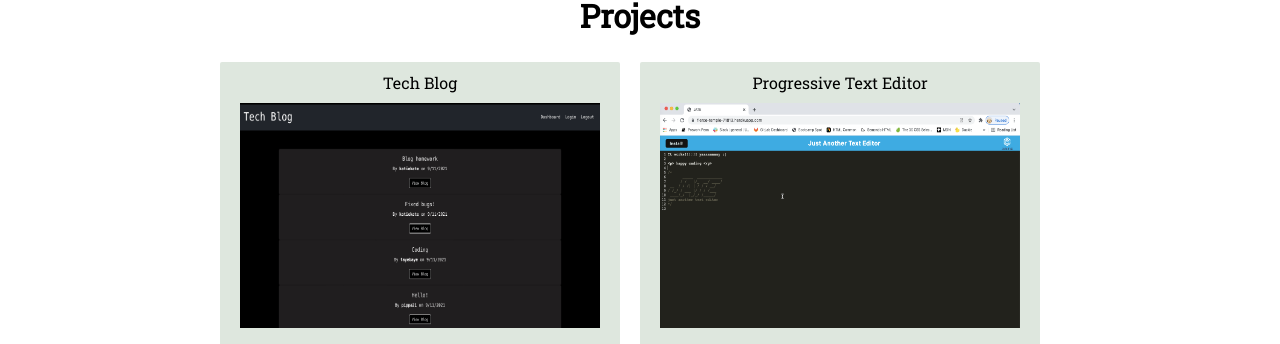
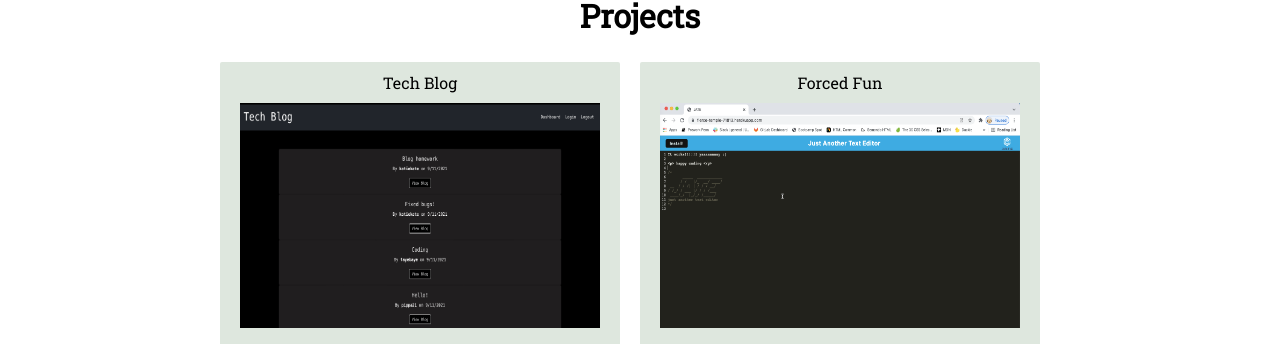
Before and after one commit to ktmac21/react-portfolio, a React (Create React App) app in the folder Main/: page /projects in a window 1280 px wide. Shown: the part 456-800 px from the top of the page. Built offline with nearby package versions, Linux system fonts and the light colour scheme.

Commit message:
added new project to project page

```diff
--- a/Main/src/components/Projects.js
+++ b/Main/src/components/Projects.js
@@ -24,9 +24,9 @@ const Projects = () => {
 
             <div className='card1'>
 
-                <a href=" https://fierce-temple-71813.herokuapp.com/">Progressive Text Editor
-                <img className='project-img' src={editor} alt='editor'/></a>
-                <a className='rep' href="https://github.com/ktmac21/progressive-text-editor">Github Repository</a>
+                <a href="https://stark-escarpment-53173.herokuapp.com/">Forced Fun
+                <img className='project-img' src={editor} alt='forced-fun'/></a>
+                <a className='rep' href="https://github.com/ktmac21/Engagement-Question-Generator">Github Repository</a>
 
             </div>
             </div>
```
